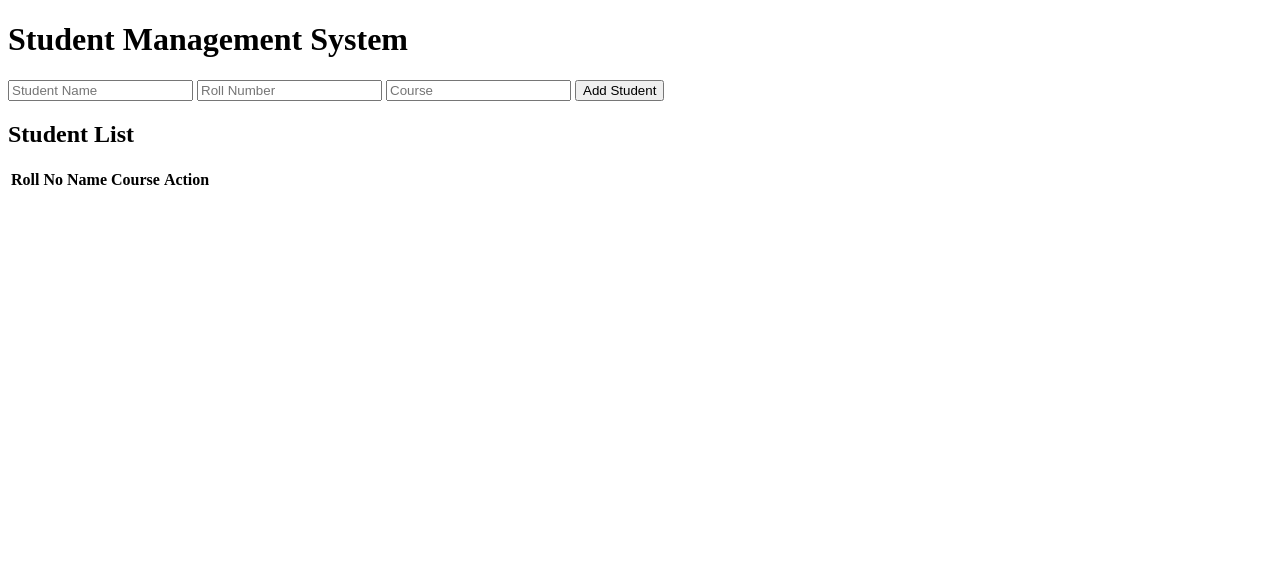
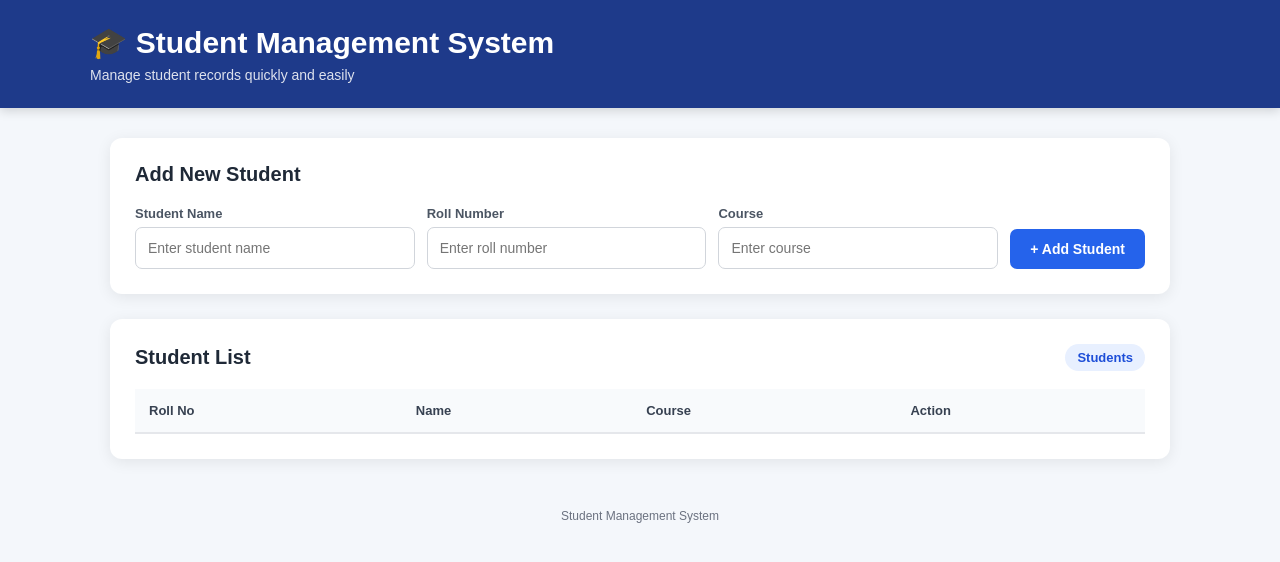
Before and after one commit to hsonkar16/student-management, a website: page index.html in a window 1280 px wide. Drawn offline with Linux system fonts and the light colour scheme; no server answers.

Commit message:
Improve student management interface

```diff
--- a/index.html
+++ b/index.html
@@ -1,50 +1,354 @@
 <!DOCTYPE html>
 <html lang="en">
+
 <head>
+
     <meta charset="UTF-8">
-    <meta name="viewport" content="width=device-width, initial-scale=1.0">
+
+    <meta name="viewport"
+          content="width=device-width, initial-scale=1.0">
+
     <title>Student Management System</title>
 
-    <link rel="stylesheet" href="style.css">
+    <style>
+
+        * {
+            box-sizing: border-box;
+        }
+
+        body {
+            margin: 0;
+            font-family: Arial, Helvetica, sans-serif;
+            background: #f4f7fb;
+            color: #1f2937;
+        }
+
+        .header {
+            background: #1e3a8a;
+            color: white;
+            padding: 25px 20px;
+            box-shadow: 0 3px 10px rgba(0,0,0,0.15);
+        }
+
+        .header-content {
+            max-width: 1100px;
+            margin: auto;
+        }
+
+        .header h1 {
+            margin: 0;
+            font-size: 30px;
+        }
+
+        .header p {
+            margin: 7px 0 0;
+            opacity: 0.85;
+            font-size: 14px;
+        }
+
+        .container {
+            max-width: 1100px;
+            margin: 30px auto;
+            padding: 0 20px;
+        }
+
+        .card {
+            background: white;
+            border-radius: 12px;
+            padding: 25px;
+            margin-bottom: 25px;
+            box-shadow: 0 3px 15px rgba(0,0,0,0.08);
+        }
+
+        .card-title {
+            font-size: 20px;
+            font-weight: bold;
+            margin-bottom: 20px;
+        }
+
+        .form-grid {
+            display: grid;
+            grid-template-columns: 1fr 1fr 1fr auto;
+            gap: 12px;
+            align-items: end;
+        }
+
+        .field label {
+            display: block;
+            font-size: 13px;
+            font-weight: bold;
+            margin-bottom: 6px;
+            color: #4b5563;
+        }
+
+        input {
+            width: 100%;
+            padding: 12px;
+            border: 1px solid #d1d5db;
+            border-radius: 7px;
+            font-size: 14px;
+            outline: none;
+        }
+
+        input:focus {
+            border-color: #2563eb;
+            box-shadow: 0 0 0 2px rgba(37,99,235,0.12);
+        }
+
+        .add-button {
+            border: none;
+            background: #2563eb;
+            color: white;
+            padding: 12px 20px;
+            border-radius: 7px;
+            font-size: 14px;
+            font-weight: bold;
+            cursor: pointer;
+            white-space: nowrap;
+        }
+
+        .add-button:hover {
+            background: #1d4ed8;
+        }
+
+        .table-header {
+            display: flex;
+            justify-content: space-between;
+            align-items: center;
+            margin-bottom: 18px;
+        }
+
+        .student-count {
+            background: #e8f0ff;
+            color: #1d4ed8;
+            padding: 6px 12px;
+            border-radius: 20px;
+            font-size: 13px;
+            font-weight: bold;
+        }
+
+        .table-wrapper {
+            overflow-x: auto;
+        }
+
+        table {
+            width: 100%;
+            border-collapse: collapse;
+        }
+
+        th {
+            background: #f8fafc;
+            color: #374151;
+            font-size: 13px;
+            text-align: left;
+            padding: 14px;
+            border-bottom: 2px solid #e5e7eb;
+        }
+
+        td {
+            padding: 14px;
+            border-bottom: 1px solid #e5e7eb;
+            font-size: 14px;
+        }
+
+        tr:hover td {
+            background: #f9fafb;
+        }
+
+        .delete-button {
+            border: none;
+            background: #fee2e2;
+            color: #b91c1c;
+            padding: 7px 12px;
+            border-radius: 6px;
+            cursor: pointer;
+            font-size: 12px;
+            font-weight: bold;
+        }
+
+        .delete-button:hover {
+            background: #fecaca;
+        }
+
+        .footer {
+            text-align: center;
+            padding: 20px;
+            color: #6b7280;
+            font-size: 12px;
+        }
+
+        @media (max-width: 800px) {
+
+            .form-grid {
+                grid-template-columns: 1fr;
+            }
+
+            .add-button {
+                width: 100%;
+            }
+
+            .header h1 {
+                font-size: 24px;
+            }
+
+            .container {
+                margin-top: 20px;
+            }
+
+        }
+
+    </style>
+
 </head>
 
 <body>
 
-    <div class="container">
+    <header class="header">
 
-        <h1>Student Management System</h1>
+        <div class="header-content">
 
-        <div class="form-box">
+            <h1>🎓 Student Management System</h1>
 
-            <input type="text" id="studentName" placeholder="Student Name">
-
-            <input type="text" id="rollNo" placeholder="Roll Number">
-
-            <input type="text" id="course" placeholder="Course">
-
-            <button onclick="addStudent()">Add Student</button>
+            <p>
+                Manage student records quickly and easily
+            </p>
 
         </div>
 
-        <h2>Student List</h2>
+    </header>
+
+
+    <main class="container">
+
+
+        <!-- Add Student -->
+
+        <div class="card">
+
+            <div class="card-title">
+                Add New Student
+            </div>
+
+            <div class="form-grid">
+
+                <div class="field">
+
+                    <label for="studentName">
+                        Student Name
+                    </label>
+
+                    <input
+                        type="text"
+                        id="studentName"
+                        placeholder="Enter student name"
+                    >
+
+                </div>
+
+
+                <div class="field">
+
+                    <label for="rollNo">
+                        Roll Number
+                    </label>
+
+                    <input
+                        type="text"
+                        id="rollNo"
+                        placeholder="Enter roll number"
+                    >
+
+                </div>
+
+
+                <div class="field">
+
+                    <label for="course">
+                        Course
+                    </label>
+
+                    <input
+                        type="text"
+                        id="course"
+                        placeholder="Enter course"
+                    >
+
+                </div>
+
+
+                <button
+                    class="add-button"
+                    onclick="addStudent()"
+                >
+                    + Add Student
+                </button>
+
+            </div>
+
+        </div>
+
+
+        <!-- Student List -->
+
+        <div class="card">
+
+            <div class="table-header">
+
+                <div class="card-title"
+                     style="margin: 0;">
+                    Student List
+                </div>
+
+                <div class="student-count">
+                    Students
+                </div>
+
+            </div>
+
+
+            <div class="table-wrapper">
 
                 <table>
+
                     <thead>
+
                         <tr>
+
                             <th>Roll No</th>
+
                             <th>Name</th>
+
                             <th>Course</th>
+
                             <th>Action</th>
+
                         </tr>
+
                     </thead>
 
+
                     <tbody id="studentTable">
+
                     </tbody>
+
                 </table>
 
             </div>
 
+        </div>
+
+    </main>
+
+
+    <footer class="footer">
+
+        Student Management System
+
+    </footer>
+
+
     <script src="app.js"></script>
 
 </body>
+
 </html>
```
Lines whose indentation alone changed are shown as unchanged.
